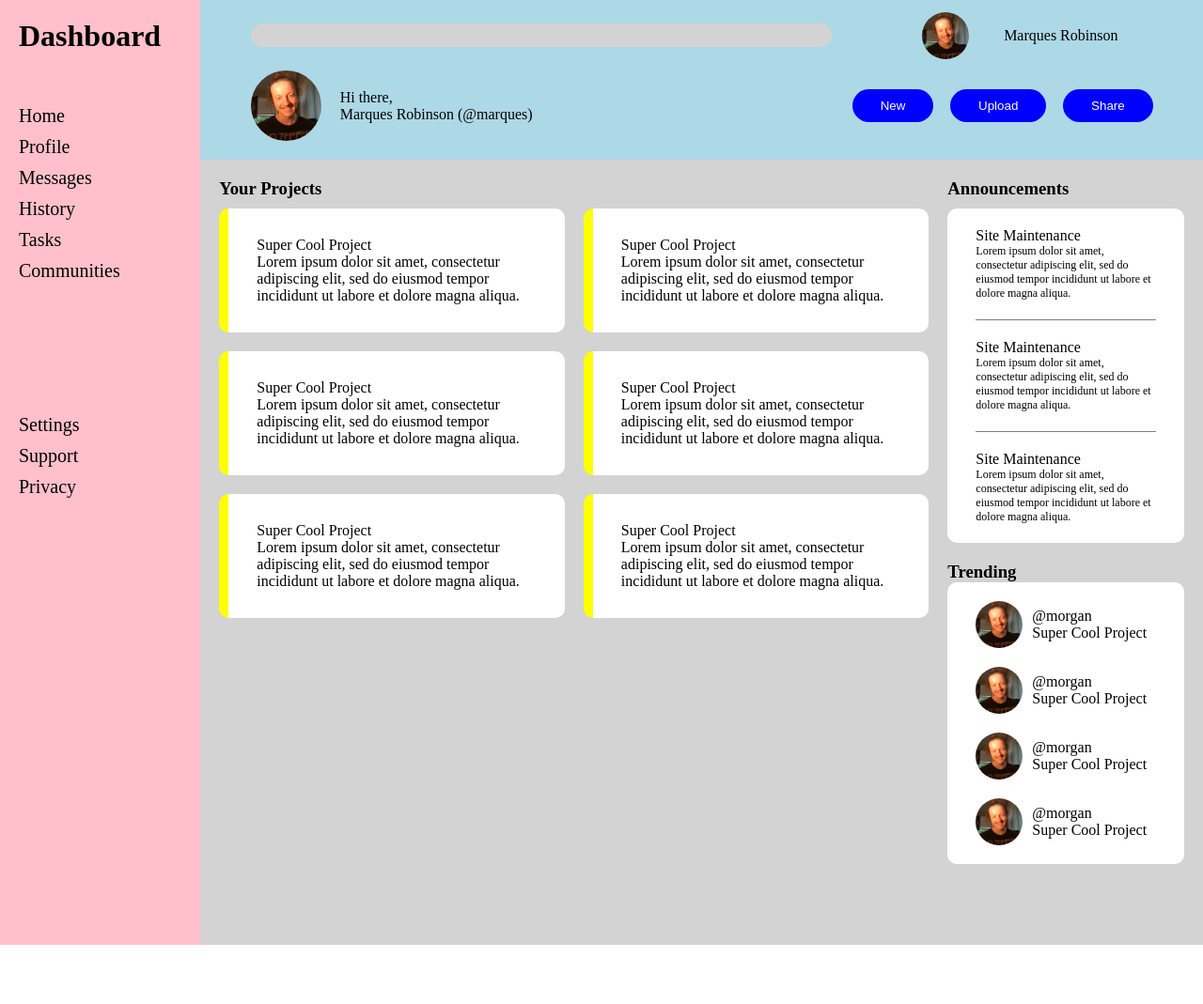
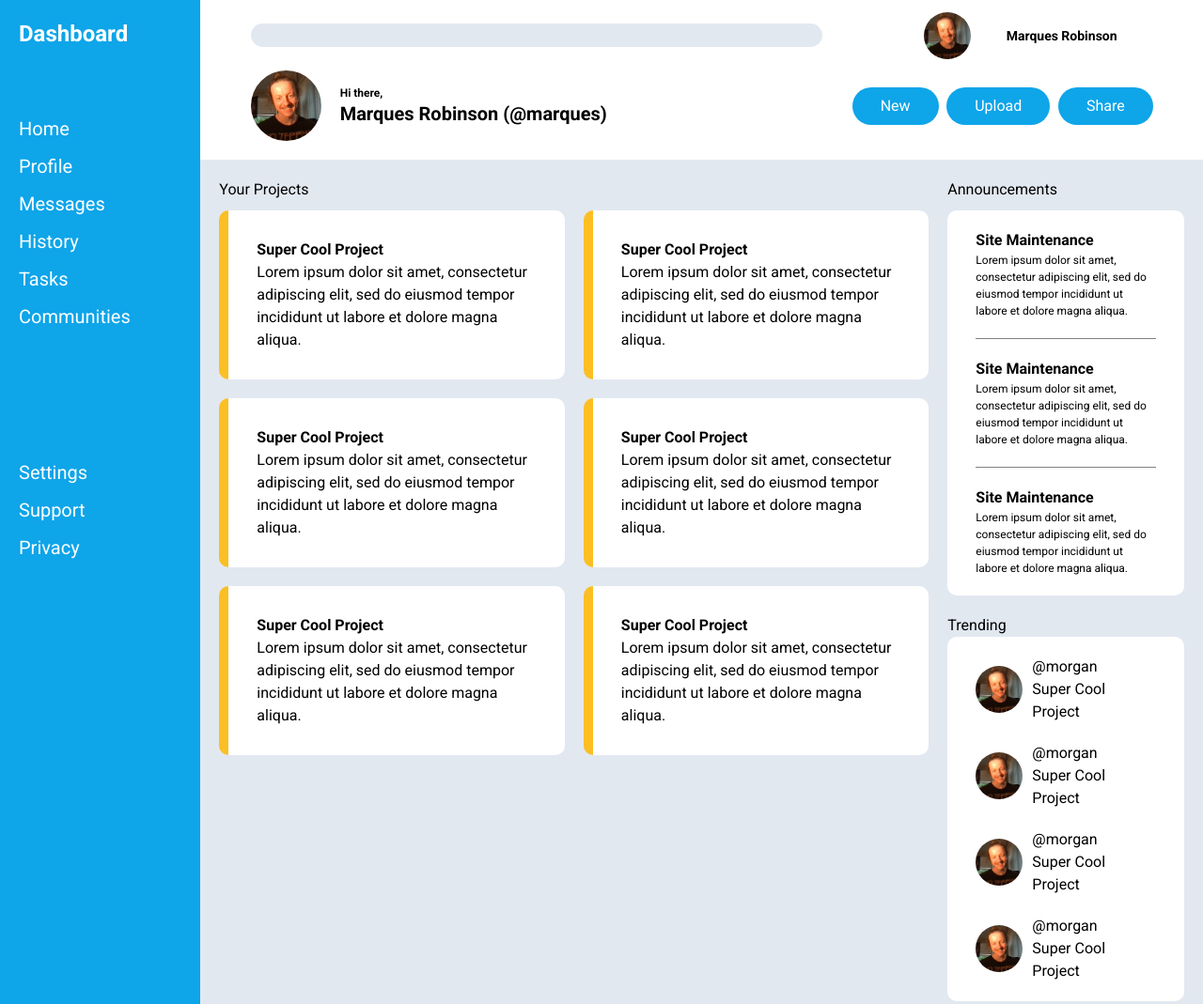
Before and after one commit to marques-j-robinson/odin-admin-dashboard, a plain HTML site: page index.html in a window 1280 px wide. Shown: the top 1069 px of the page at 94% size. Before the commit the page ends 1006 px from the top, so only its background shows below. Drawn offline with nearby package versions, Linux system fonts and the light colour scheme.

Commit message:
install tailwind and solidify color scheme

```diff
--- a/index.html
+++ b/index.html
@@ -3,7 +3,11 @@
   <head>
     <meta charset="UTF-8">
     <title>The Odin Project | Admin Dashboard</title>
+    <link rel="preconnect" href="https://fonts.googleapis.com">
+    <link rel="preconnect" href="https://fonts.gstatic.com" crossorigin>
+    <link href="https://fonts.googleapis.com/css2?family=Roboto:ital,wght@0,100;0,300;0,400;0,500;0,700;0,900;1,100;1,300;1,400;1,500;1,700;1,900&display=swap" rel="stylesheet">
     <link rel="stylesheet" href="style.css">
+    <script src="https://cdn.tailwindcss.com"></script>
   </head>
   <body>
       <div class="site-wrapper">
@@ -16,13 +20,13 @@
                 <div class="user-info">
                     <i class=""></i>
                     <img class="profile-pic" width="50" src="images/profile.jpeg" />
-                    <p>Marques Robinson</p>
+                    <p class="font-bold text-sm">Marques Robinson</p>
                 </div>
                 <div class="username">
                     <img class="profile-pic" width="75" src="images/profile.jpeg" />
                     <div>
-                        <p>Hi there,</p>
-                        <p>Marques Robinson (@marques)</p>
+                        <p class="font-bold text-xs">Hi there,</p>
+                        <p class="font-bold text-xl">Marques Robinson (@marques)</p>
                     </div>
                 </div>
                 <div class="header-buttons">
@@ -35,7 +39,7 @@
         <div class="sidebar">
             <div class="logo">
                 <i class=""></i>
-                <h1>Dashboard</h1>
+                <h1 class="text-2xl font-bold">Dashboard</h1>
             </div>
             <ul class="nav">
                 <li class="nav-item">
@@ -83,7 +87,7 @@
                 <h3 class="projects__header">Your Projects</h3>
                 <div class="cards">
                     <div class="card">
-                        <p class="card__title">Super Cool Project</p>
+                        <p class="card__title font-bold">Super Cool Project</p>
                         <p class="card__content">Lorem ipsum dolor sit amet, consectetur adipiscing elit, sed do eiusmod tempor incididunt ut labore et dolore magna aliqua.</p>
                         <div class="card__actions">
                             <i class=""></i>
@@ -92,7 +96,7 @@
                         </div>
                     </div>
                     <div class="card">
-                        <p class="card__title">Super Cool Project</p>
+                        <p class="card__title font-bold">Super Cool Project</p>
                         <p class="card__content">Lorem ipsum dolor sit amet, consectetur adipiscing elit, sed do eiusmod tempor incididunt ut labore et dolore magna aliqua.</p>
                         <div class="card__actions">
                             <i class=""></i>
@@ -101,7 +105,7 @@
                         </div>
                     </div>
                     <div class="card">
-                        <p class="card__title">Super Cool Project</p>
+                        <p class="card__title font-bold">Super Cool Project</p>
                         <p class="card__content">Lorem ipsum dolor sit amet, consectetur adipiscing elit, sed do eiusmod tempor incididunt ut labore et dolore magna aliqua.</p>
                         <div class="card__actions">
                             <i class=""></i>
@@ -110,7 +114,7 @@
                         </div>
                     </div>
                     <div class="card">
-                        <p class="card__title">Super Cool Project</p>
+                        <p class="card__title font-bold">Super Cool Project</p>
                         <p class="card__content">Lorem ipsum dolor sit amet, consectetur adipiscing elit, sed do eiusmod tempor incididunt ut labore et dolore magna aliqua.</p>
                         <div class="card__actions">
                             <i class=""></i>
@@ -119,7 +123,7 @@
                         </div>
                     </div>
                     <div class="card">
-                        <p class="card__title">Super Cool Project</p>
+                        <p class="card__title font-bold">Super Cool Project</p>
                         <p class="card__content">Lorem ipsum dolor sit amet, consectetur adipiscing elit, sed do eiusmod tempor incididunt ut labore et dolore magna aliqua.</p>
                         <div class="card__actions">
                             <i class=""></i>
@@ -128,7 +132,7 @@
                         </div>
                     </div>
                     <div class="card">
-                        <p class="card__title">Super Cool Project</p>
+                        <p class="card__title font-bold">Super Cool Project</p>
                         <p class="card__content">Lorem ipsum dolor sit amet, consectetur adipiscing elit, sed do eiusmod tempor incididunt ut labore et dolore magna aliqua.</p>
                         <div class="card__actions">
                             <i class=""></i>
@@ -143,15 +147,15 @@
                     <h3 class="announcements__header">Announcements</h3>
                     <div class="main__sidebar__card">
                         <div class="announcement">
-                            <p class="announcement__title">Site Maintenance</p>
+                            <p class="announcement__title font-bold">Site Maintenance</p>
                             <p class="announcement__content">Lorem ipsum dolor sit amet, consectetur adipiscing elit, sed do eiusmod tempor incididunt ut labore et dolore magna aliqua.</p>
                         </div>
                         <div class="announcement">
-                            <p class="announcement__title">Site Maintenance</p>
+                            <p class="announcement__title font-bold">Site Maintenance</p>
                             <p class="announcement__content">Lorem ipsum dolor sit amet, consectetur adipiscing elit, sed do eiusmod tempor incididunt ut labore et dolore magna aliqua.</p>
                         </div>
                         <div class="announcement">
-                            <p class="announcement__title">Site Maintenance</p>
+                            <p class="announcement__title font-bold">Site Maintenance</p>
                             <p class="announcement__content">Lorem ipsum dolor sit amet, consectetur adipiscing elit, sed do eiusmod tempor incididunt ut labore et dolore magna aliqua.</p>
                         </div>
                     </div>
--- a/style.css
+++ b/style.css
@@ -1,6 +1,7 @@
 * {
     margin: 0;
     padding: 0;
+    font-family: "Roboto", sans-serif;
 }
 
 ul li {
@@ -18,21 +19,18 @@ ul li {
     height: 100vh;
 }
 
-header {
-    background-color: lightblue;
-}
-
 main {
-    background-color: lightgray;
+    background-color: #e2e8f0;
 }
 
 .sidebar {
-    background-color: pink;
+    background-color: #0ea5e9;
     grid-row: 1/3;
     display: grid;
     grid-template-rows: 1fr 4fr 3fr 4fr;
     padding-top: 20px;
     padding-left: 20px;
+    color: white;
 }
 
 .nav li {
@@ -55,7 +53,7 @@ header input {
     border: 0;
     border-radius: 20px;
     height: 25px;
-    background-color: lightgray;
+    background-color: #e2e8f0;
     padding-left: 10px;
 }
 
@@ -80,10 +78,10 @@ header input {
 }
 
 .header-buttons button {
-    padding: 10px 30px;
+    padding: 8px 30px;
     border-radius: 20px;
     border: 0;
-    background-color: blue;
+    background-color: #0ea5e9;
     color: white;
 }
 
@@ -115,7 +113,7 @@ main {
 
 .card {
     background-color: white;
-    border-left: 10px solid yellow;
+    border-left: 10px solid #fbbf24;
     border-radius: 10px;
     padding: 30px;
 }
```
